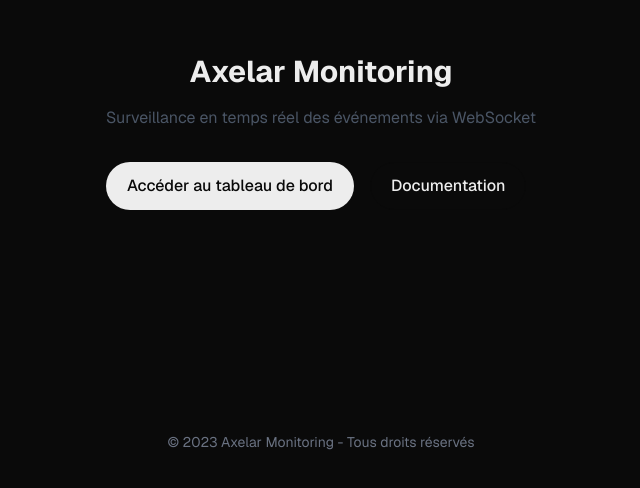
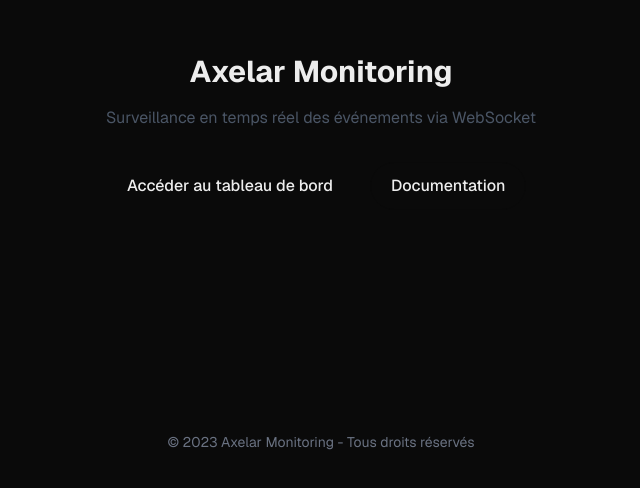
Before and after one commit to Inter-Blockchain-Service/Axelar-Monitoring, a Next.js app: page / in a window 1280 px wide. Shown: the part 268-756 px from the top of the page, without its empty margins (319-959 px from the left). Built offline with nearby package versions, Linux system fonts and the light colour scheme.

Commit message:
Update Style

```diff
--- a/src/app/globals.css
+++ b/src/app/globals.css
@@ -3,13 +3,10 @@
 :root {
   --background: #0a0a0a;
   --foreground: #ededed;
-}
-
-@theme inline {
   --color-background: var(--background);
   --color-foreground: var(--foreground);
-  --font-sans: var(--font-geist-sans);
-  --font-mono: var(--font-geist-mono);
+  --font-sans: system-ui, -apple-system, BlinkMacSystemFont, 'Segoe UI', Roboto, sans-serif;
+  --font-mono: ui-monospace, SFMono-Regular, Menlo, Monaco, Consolas, monospace;
 }
 
 /* Mode clair optionnel - commenté par défaut
```
